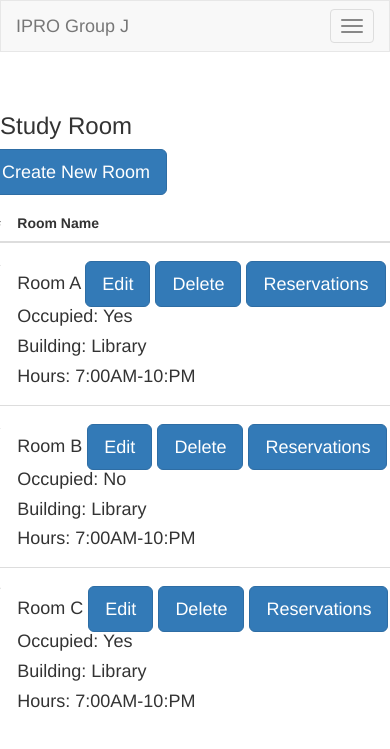
After one commit to meryemselicioglu/Study-Space, a Flask app: template templates/adminrooms.html in a window 390 px wide; the page is wider, and only the part inside the window is pictured. The commit adds this page. Shown: the top 749 px of that part. Run offline with Flask 2, Linux system fonts and the light colour scheme; the template is opened without the code that fills it, so the values that code supplies are empty; some libraries are stand-ins or nearby versions.

Commit message:
Updated Admin Rooms Page and Started work on Admins User Page

```diff
--- /dev/null
+++ b/templates/adminrooms.html
@@ -0,0 +1,122 @@
+<!doctype html>
+<html lang="en">
+  <head>
+    <meta charset="utf-8">
+    <meta http-equiv="X-UA-Compatible" content="IE=edge">
+    <meta name="viewport" content="width=device-width, initial-scale=1">
+
+    <title>IPRO Group J</title>
+
+    <!-- Bootstrap -->
+    <link rel="stylesheet" href="https://stackpath.bootstrapcdn.com/bootstrap/3.4.1/css/bootstrap.min.css" integrity="sha384-HSMxcRTRxnN+Bdg0JdbxYKrThecOKuH5zCYotlSAcp1+c8xmyTe9GYg1l9a69psu" crossorigin="anonymous">
+
+  </head>
+  <body>
+    <nav class="navbar navbar-default">
+    <div class="container-fluid">
+        <!-- Brand and toggle get grouped for better mobile display -->
+        <div class="navbar-header">
+        <button type="button" class="navbar-toggle collapsed" data-toggle="collapse" data-target="#bs-example-navbar-collapse-1" aria-expanded="false">
+            <span class="sr-only">Toggle navigation</span>
+            <span class="icon-bar"></span>
+            <span class="icon-bar"></span>
+            <span class="icon-bar"></span>
+        </button>
+        <a class="navbar-brand" href="#">IPRO Group J</a>
+        </div>
+
+        <!-- Collect the nav links, forms, and other content for toggling -->
+        <div class="collapse navbar-collapse" id="bs-example-navbar-collapse-1">
+        <ul class="nav navbar-nav">
+            <li><a href="#">Link</a></li>
+            <li class="dropdown">
+            <a href="#" class="dropdown-toggle" data-toggle="dropdown" role="button" aria-haspopup="true" aria-expanded="false">Dropdown <span class="caret"></span></a>
+            <ul class="dropdown-menu">
+                <li><a href="#">Action</a></li>
+                <li><a href="#">Another action</a></li>
+                <li><a href="#">Something else here</a></li>
+                <li role="separator" class="divider"></li>
+                <li><a href="#">Separated link</a></li>
+                <li role="separator" class="divider"></li>
+                <li><a href="#">One more separated link</a></li>
+            </ul>
+            </li>
+        </ul>
+        <ul class="nav navbar-nav navbar-right">
+            <li><a href="#">Link</a></li>
+            <li class="dropdown">
+            <a href="#" class="dropdown-toggle" data-toggle="dropdown" role="button" aria-haspopup="true" aria-expanded="false">Dropdown <span class="caret"></span></a>
+            <ul class="dropdown-menu">
+                <li><a href="#">Action</a></li>
+                <li><a href="#">Another action</a></li>
+                <li><a href="#">Something else here</a></li>
+                <li role="separator" class="divider"></li>
+                <li><a href="#">Separated link</a></li>
+            </ul>
+            </li>
+        </ul>
+        </div><!-- /.navbar-collapse -->
+    </div><!-- /.container-fluid -->
+  </nav>
+  <div class="row">
+    <p>
+      <div class="col-md-1"><h3></h3></div>
+      <div class="col-md-2"><h3>Study Room</h3></div>
+      <button type="button" class="btn btn-lg btn-primary">Create New Room</button>
+    </p>
+    <p>
+      <table class="table">
+        <thead>
+          <tr>
+            <th>#</th>
+            <th>Room Name</th>
+          </tr>
+        </thead>
+        <tbody>
+          <tr>
+            <td>1</td>
+            <td><h4> Room A
+            <button type="button" class="btn btn-lg btn-primary">Edit</button>
+            <button type="button" class="btn btn-lg btn-primary">Delete</button>
+            <button type="button" class="btn btn-lg btn-primary">Reservations</button>
+            <p>Occupied: Yes </p>
+            <p>Building: Library</p>
+            <p>Hours: 7:00AM-10:PM</p>
+            </h4>
+          </td>
+          </tr>
+          <tr>
+            <td>2</td>
+            <td><h4> Room B
+              <button type="button" class="btn btn-lg btn-primary">Edit</button>
+              <button type="button" class="btn btn-lg btn-primary">Delete</button>
+              <button type="button" class="btn btn-lg btn-primary">Reservations</button>
+              <p>Occupied: No </p>
+              <p>Building: Library</p>
+              <p>Hours: 7:00AM-10:PM</p>
+              </h4>
+            </td>
+          </tr>
+          <tr>
+            <td>3</td>
+            <td><h4> Room C
+              <button type="button" class="btn btn-lg btn-primary">Edit</button>
+              <button type="button" class="btn btn-lg btn-primary">Delete</button>
+              <button type="button" class="btn btn-lg btn-primary">Reservations</button>
+              <p>Occupied: Yes </p>
+              <p>Building: Library</p>
+              <p>Hours: 7:00AM-10:PM</p>
+              </h4>
+            </td>
+          </tr>
+        </tbody>
+      </table>
+    </p>
+  </div>
+
+    <!-- jQuery (necessary for Bootstrap's JavaScript plugins) -->
+    <script src="https://code.jquery.com/jquery-1.12.4.min.js" integrity="sha384-nvAa0+6Qg9clwYCGGPpDQLVpLNn0fRaROjHqs13t4Ggj3Ez50XnGQqc/r8MhnRDZ" crossorigin="anonymous"></script>
+    <!-- Include all compiled plugins (below), or include individual files as needed -->
+    <script src="https://stackpath.bootstrapcdn.com/bootstrap/3.4.1/js/bootstrap.min.js" integrity="sha384-aJ21OjlMXNL5UyIl/XNwTMqvzeRMZH2w8c5cRVpzpU8Y5bApTppSuUkhZXN0VxHd" crossorigin="anonymous"></script>
+  </body>
+</html>
```
Also changed, not shown: templates/adminusers.html (renamed from templates/index.html, +14 -6 lines), templates/mainpage.html (added).
